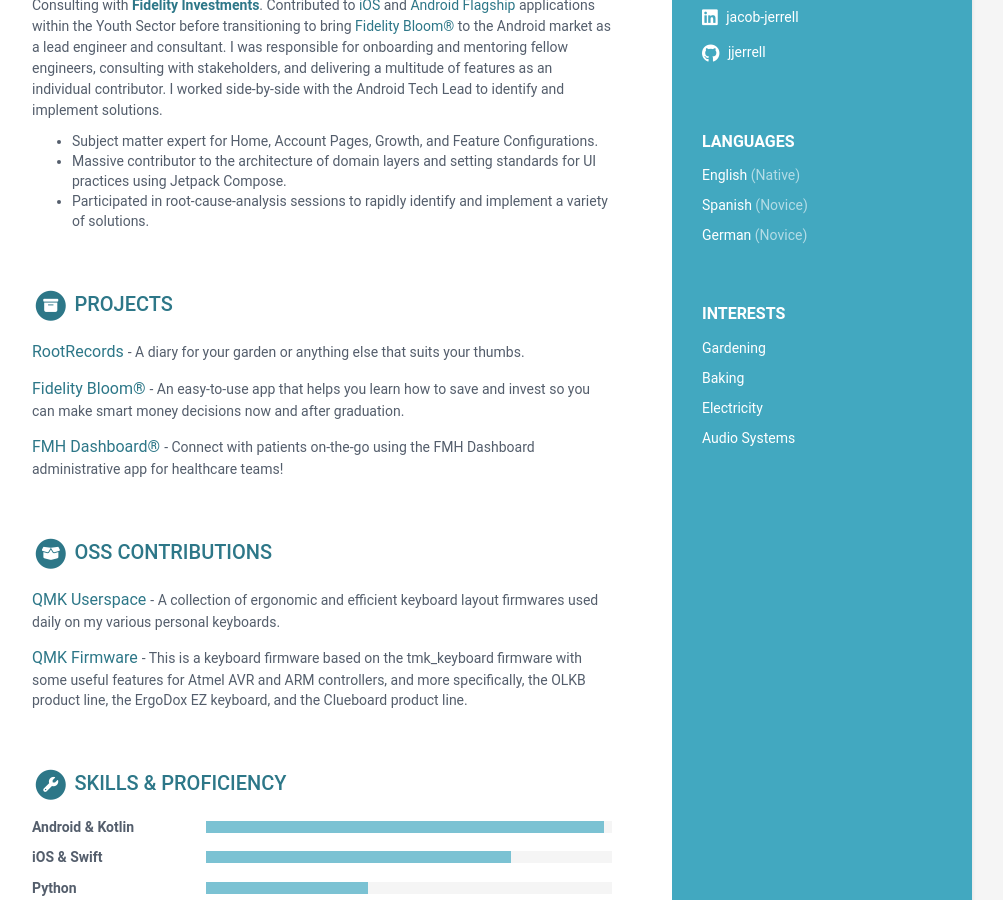
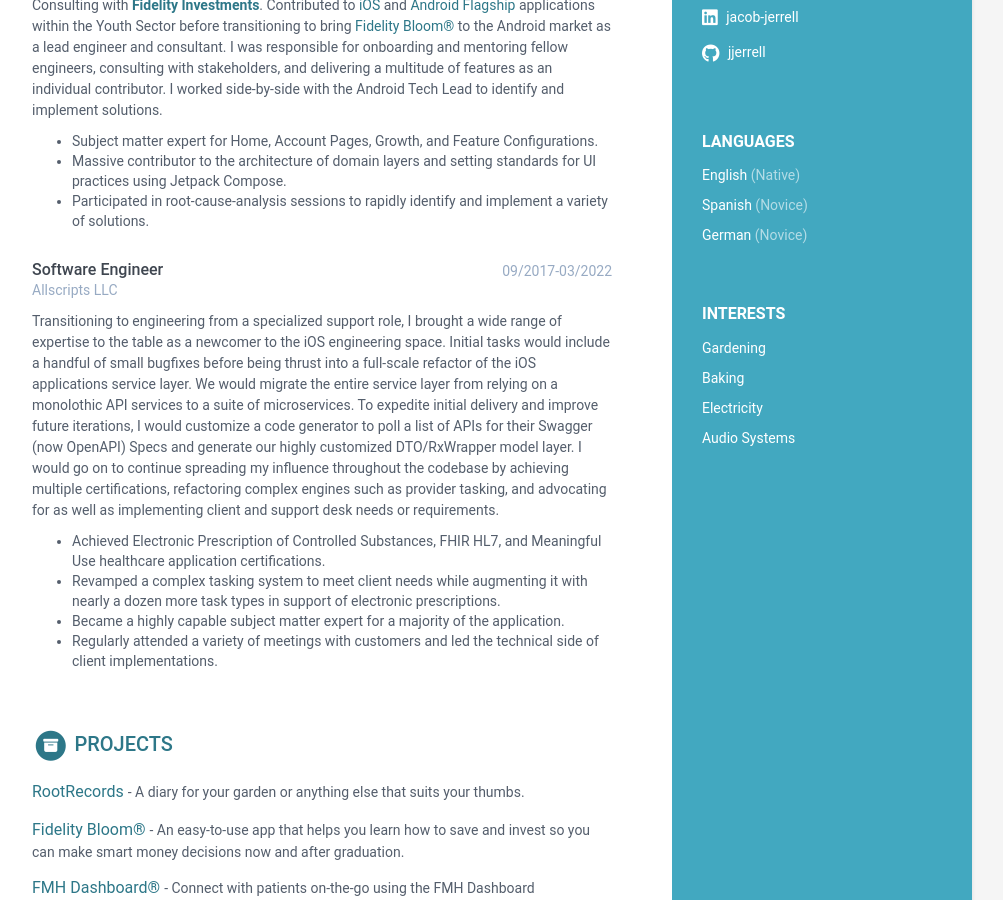
Before and after one commit to jjerrell/web-blog-dev, a Jekyll site: the page built from index.html, in a window 1280 px wide and 900 px high, scrolled down 432 px. Shown: the whole window, without its empty margins (168-1171 px from the left). Built offline with Jekyll 4.4.1, drawn with Linux system fonts in a browser that asks for light colours.

Commit message:
Outlines much of my experience with Allscripts LLC

```diff
--- a/_data/data.yml
+++ b/_data/data.yml
@@ -112,28 +112,25 @@ experiences:
             - Subject matter expert for Home, Account Pages, Growth, and Feature Configurations.
             - Massive contributor to the architecture of domain layers and setting standards for UI practices using Jetpack Compose.
             - Participated in root-cause-analysis sessions to rapidly identify and implement a variety of solutions.
-      # - role: Senior Software Engineer
-      #   time: 2014 - 2015
-      #   company: Google, London
-      #   details: |
-      #     Describe your role here lorem ipsum dolor sit amet, consectetuer
-      #     adipiscing elit. Aenean commodo ligula eget dolor. Aenean massa.
-      #     Cum sociis natoque penatibus et magnis dis parturient montes,
-      #     nascetur ridiculus mus. Donec quam felis, ultricies nec,
-      #     pellentesque eu, pretium quis, sem.
-      #       - Bullet point
-      #       - Bullet point
-      # - role: UI Developer
-      #   time: 2012 - 2014
-      #   company: Amazon, London
-      #   details: |
-      #     Describe your role here lorem ipsum dolor sit amet, consectetuer
-      #     adipiscing elit. Aenean commodo ligula eget dolor. Aenean massa.
-      #     Cum sociis natoque penatibus et magnis dis parturient montes,
-      #     nascetur ridiculus mus. Donec quam felis, ultricies nec,
-      #     pellentesque eu, pretium quis, sem.
-      #       - Bullet point
-      #       - Bullet point
+      - role: Software Engineer
+        time: 09/2017-03/2022
+        company: Allscripts LLC
+        details: |
+          Transitioning to engineering from a specialized support role, I brought a wide range
+          of expertise to the table as a newcomer to the iOS engineering space. Initial tasks
+          would include a handful of small bugfixes before being thrust into a full-scale refactor
+          of the iOS applications service layer. We would migrate the entire service layer from
+          relying on a monolothic API services to a suite of microservices. To expedite initial
+          delivery and improve future iterations, I would customize a code generator to poll a
+          list of APIs for their Swagger (now OpenAPI) Specs and generate our highly customized
+          DTO/RxWrapper model layer. I would go on to continue spreading my influence throughout
+          the codebase by achieving multiple certifications, refactoring complex engines such as
+          provider tasking, and advocating for as well as implementing client and support desk
+          needs or requirements.
+            - Achieved Electronic Prescription of Controlled Substances, FHIR HL7, and Meaningful Use healthcare application certifications.
+            - Revamped a complex tasking system to meet client needs while augmenting it with nearly a dozen more task types in support of electronic prescriptions.
+            - Became a highly capable subject matter expert for a majority of the application.
+            - Regularly attended a variety of meetings with customers and led the technical side of client implementations.
 
 # certifications: # TODO
 #       title: Certifications
```
